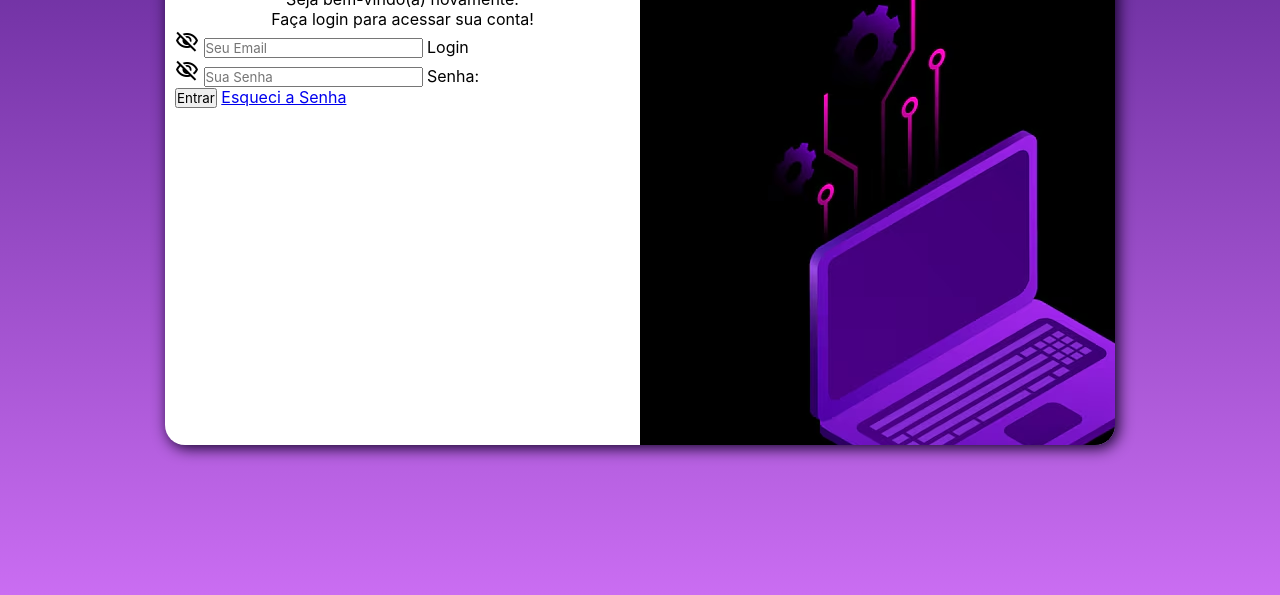
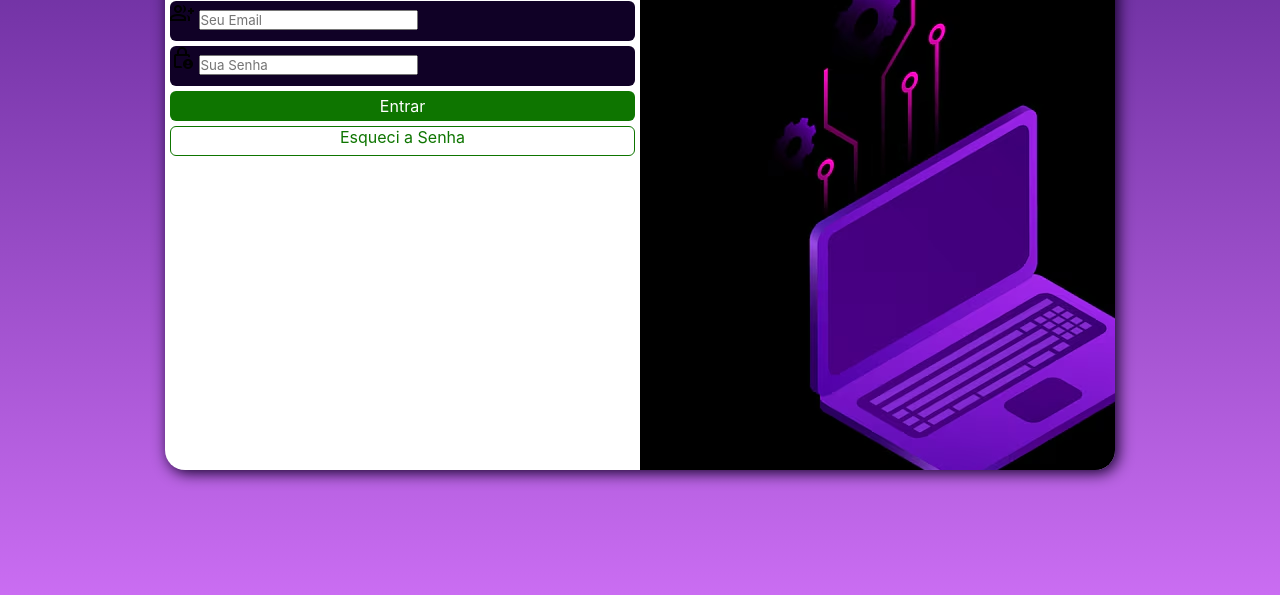
Before and after one commit to Lais-coder/Tela-de-Login, a plain HTML site: page index.html in a window 1280 px wide. Shown: the part 205-800 px from the top of the page. Drawn offline with nearby package versions, Linux system fonts and the light colour scheme.

Commit message:
aplicando estilo para css

```diff
--- a/estilos/style.css
+++ b/estilos/style.css
@@ -26,7 +26,7 @@ main{
     background-repeat: no-repeat;
     overflow: hidden;
     width: 350px;
-    height: 500px;
+    height: 550px;
     border-radius: 20px;
     box-shadow: 3px 3px 15px #100126;
     transition:  width .5s, heigth .5s;
@@ -38,13 +38,56 @@ section#login > div#imagem{
     height: 300px;
 }
 section#login > div#formulario{
-    padding: 10px;
+    padding: 5px;
     display: block;
 }
+
+form > div.campo{
+    background-color: #100126 ;
+    display: block;
+    width: 100%;
+    height: 40px;
+    border-radius: 6px;
+    margin: 5px 0px;
+}
+div.campo > label{
+    display: none;
+}
+
 h1 {
     text-align: center;
-    margin-bottom: 5px;
+    margin-bottom: 2px;
 }
 p{
     text-align: center;
 }
+form > input[type="submit"]{
+    display: block;
+    font-size: 1em;
+    width: 100%;
+    height: 30px;
+    background-color: #0e7500;
+    color: white;
+    border: none;
+    border-radius: 6px;
+    cursor: pointer;
+}
+form > input[type="submit"]:hover{
+    background-color: #063300 ;
+}
+form > a.botao{
+    display: block;
+    margin-top: 5px;
+    text-align: center;
+    font-size: 1em;
+    width: 100%;
+    height: 30px;
+    background-color: white;
+    border: 1px solid #0e7500;
+    border-radius: 6px ;
+    text-decoration: none;
+    color: #0e7500;
+}
+form > a.botao:hover{
+    color: #041f00;
+}
--- a/index.html
+++ b/index.html
@@ -6,39 +6,30 @@
   <title>Portal de Login</title>
   <link rel="stylesheet" href="estilos/style.css">
   <link rel="stylesheet" href="estilos/mediaquerie.css">
-    <link href="stylesheet" href="https://fonts.googleapis.com/css2?family=Material+Symbols+Outlined:opsz,wght,FILL,GRAD@24,400,0,0&icon_names=face"/>
-    <link rel="stylesheet" href="https://fonts.googleapis.com/css2?family=Material+Symbols+Outlined:opsz,wght,FILL,GRAD@20..48,100..700,0..1,-50..200&icon_names=visibility_off" />
+  <link rel="stylesheet" href="https://fonts.googleapis.com/css2?family=Material+Symbols+Outlined:opsz,wght,FILL,GRAD@20..48,100..700,0..1,-50..200&icon_names=group_add,lock_person" />
 </head>
 <body>
   <main>
     <section id="login">
       <div id="imagem">
-                <p>Imagem
-
-                 </p>
+        <p>Imagem</p>
       </div>
       <div id="formulario">
         <h1>Portal de Login</h1>
-                <p>Seja bem-vindo(a) novamente. <br>Faça login para acessar sua conta! </p>
+        <p>Seja bem-vindo(a) novamente. <br>Faça login para acessar sua conta!</p>
         <form action="login.php" method="post" autocomplete="on">
           <div class="campo">
-                        <span class="material-symbols-outlined">
-                            visibility_off
-                            </span>
+            <span class="material-symbols-outlined">group_add</span>
             <input type="email" name="login" id="ilogin" placeholder="Seu Email" autocomplete="email" required>
             <label for="ilogin">Login</label>
           </div>
           <div class="campo">
-                            <span class="material-symbols-outlined">
-                                visibility_off
-                                </span>
-                            <input type="password" name="senha" id="isenha" placeholder="Sua Senha" autocomplete="current-password" required>
-                            <label for="isenha">Senha:</label>
+            <span class="material-symbols-outlined">lock_person</span>
+            <input type="password" name="senha" id="isenha" placeholder="Sua Senha"                         autocomplete="current-password" required>
+                <label for="isenha">Senha</label>
           </div>
             <input type="submit" value="Entrar">
-                        <a href="Esqueci.html">Esqueci a Senha
-
-                        </a>
+            <a href="Esqueci.html" class="botao">Esqueci a Senha</a>
         </form>
       </div>
     </section>
```
Lines whose indentation alone changed are shown as unchanged.
